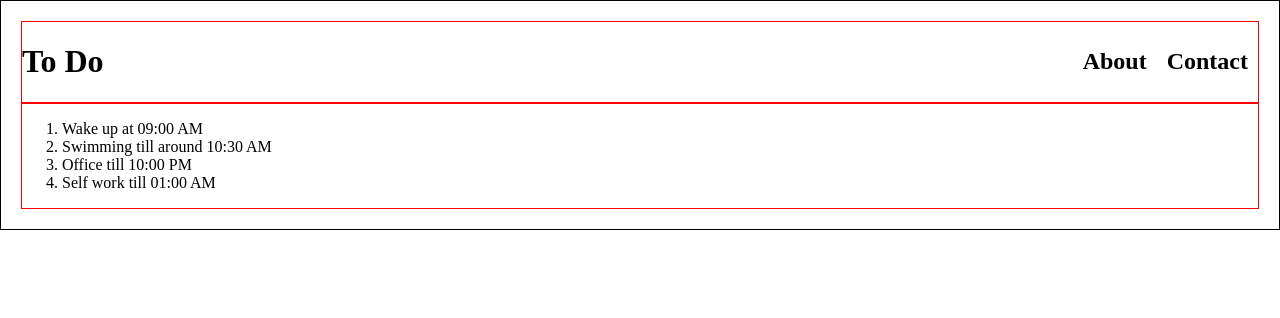
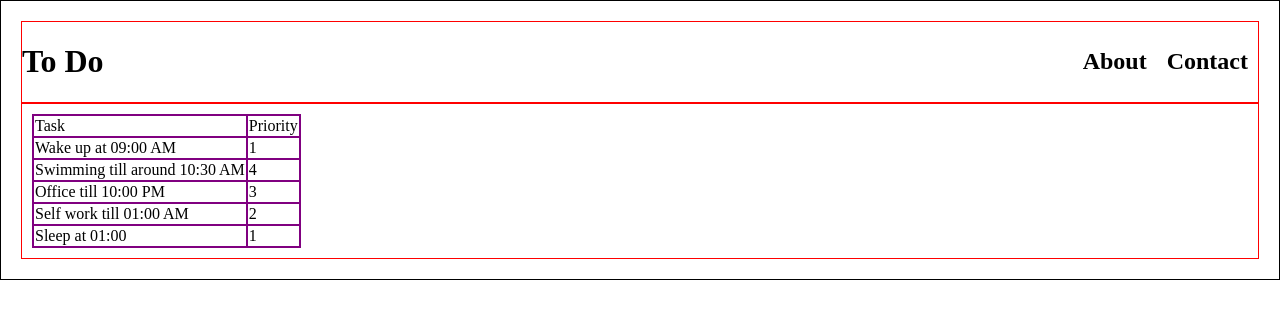
Before and after one commit to rushin-gh/ToDoReact, a React (Vite) app: page / in a window 1280 px wide. Shown: the top 318 px of the page. Built offline with nearby package versions, Linux system fonts and the light colour scheme.

Commit message:
converted to list into table for handling complex data

```diff
--- a/Data/ToDoList.js
+++ b/Data/ToDoList.js
@@ -1,8 +1,24 @@
 const ToDoList = [
-    'Wake up at 09:00 AM',
-    'Swimming till around 10:30 AM',
-    'Office till 10:00 PM',
-    'Self work till 01:00 AM'
+    {
+        Task: 'Wake up at 09:00 AM',
+        priority: 1
+    },
+    {
+        Task: 'Swimming till around 10:30 AM',
+        priority: 4
+    },
+    {
+        Task: 'Office till 10:00 PM',
+        priority: 3
+    },
+    {
+        Task: 'Self work till 01:00 AM',
+        priority: 2
+    },
+    {
+        Task: 'Sleep at 01:00',
+        priority: 1
+    }
 ]
 
 export default ToDoList;
--- a/src/Components/Body.js
+++ b/src/Components/Body.js
@@ -2,15 +2,29 @@
 import ToDoList from '../../Data/ToDoList';
 
 const Body = () => {
-
-    console.log(ToDoList);
-
     return (
         <div id='Body'>
+            <table>
+                <thead>
+                    <tr>
+                        <td>Task</td>
+                        <td>Priority</td>
+                    </tr>
+                </thead>
+                <tbody>
+                    {
+                        ToDoList.map((item, index) =>
+                            <tr key={index}>
+                                <td>{item.Task}</td>
+                                <td>{item.priority}</td>
+                            </tr>
+                        )
+                    }
+                </tbody>
+            </table>
+
             <ol>
-                {
-                    ToDoList.map((item, index) => <li key={index}>{item}</li>)
-                }
+
             </ol>
         </div>
     )
--- a/style.css
+++ b/style.css
@@ -18,6 +18,7 @@
     border: 1px solid red;
     display: flex;
     justify-content: space-between;
+    padding: 10px;
 }
 
 #AppOthers {
@@ -30,5 +31,11 @@
     padding: 0 10px;
 }
 
-Header {
+table {
+    padding: 10px;
+    border-collapse: collapse;
 }
+
+table, tr, td {
+    border: 2px solid purple
+}
```
